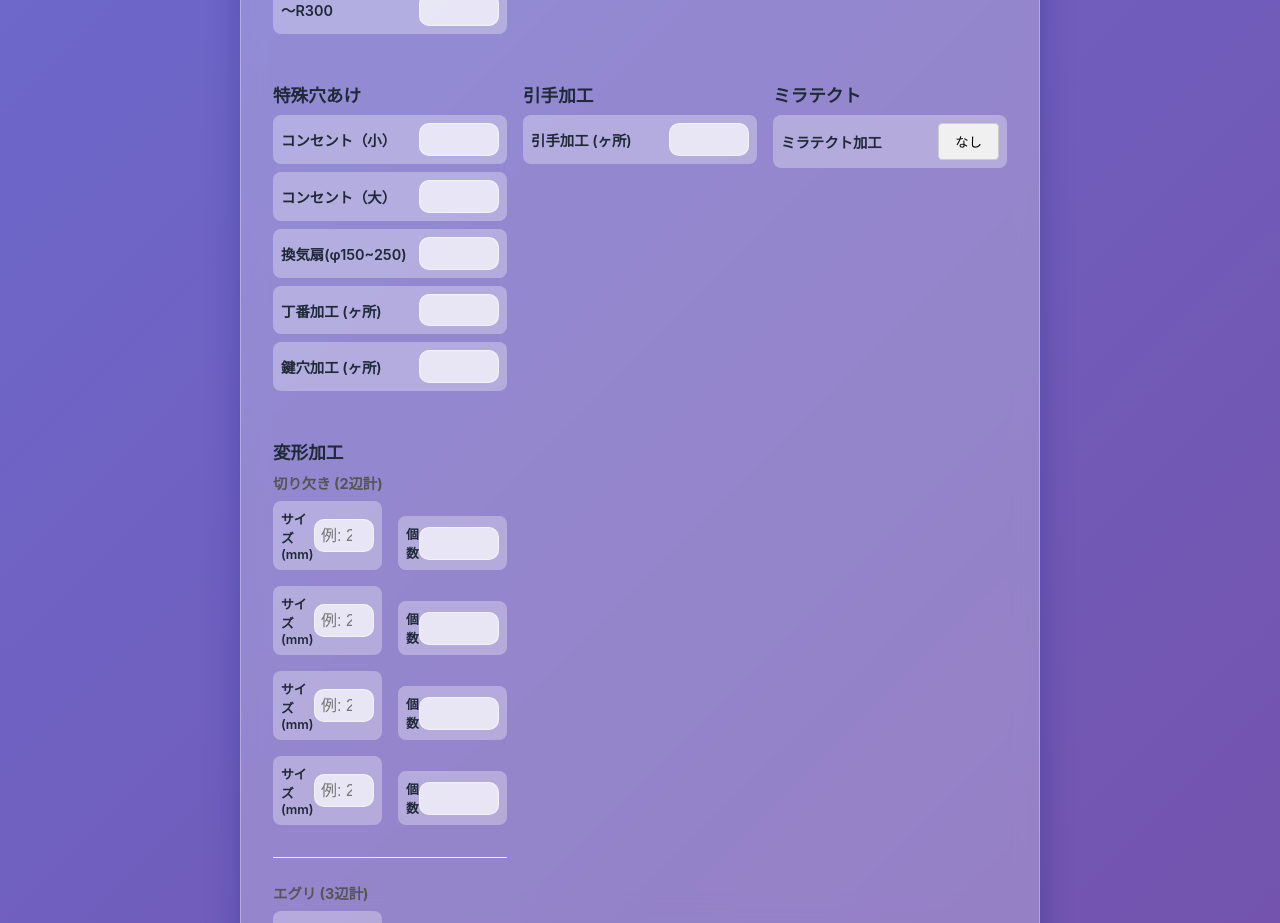
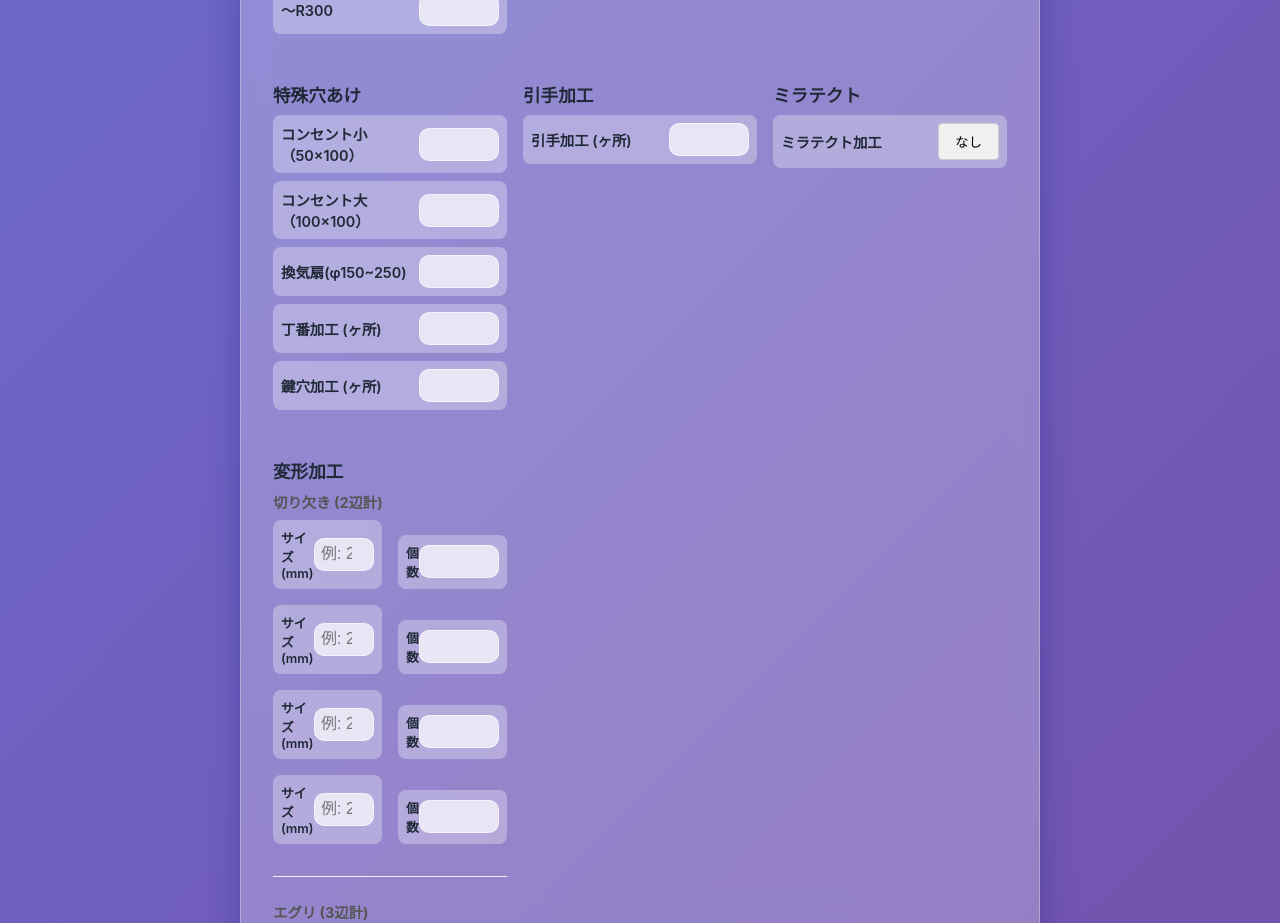
Before and after one commit to tamachan08/glass-cal, a React (Vite) app: page / in a window 1280 px wide. Shown: the part 2400-3323 px from the top of the page. Built offline with nearby package versions, Linux system fonts and the light colour scheme.

Commit message:
Update outlet labels

```diff
--- a/src/components/OptionInputs.tsx
+++ b/src/components/OptionInputs.tsx
@@ -185,11 +185,11 @@ export const OptionInputs: React.FC<OptionInputsProps> = ({ options, onChange })
                 <div>
                     <h3>特殊穴あけ</h3>
                     <div className="option-item">
-                        <label>コンセント（小）</label>
+                        <label>コンセント小（50×100）</label>
                         <input type="number" min="0" value={options.specialProcessing.outletSmall || ''} onChange={e => updateSpecial('outletSmall', Number(e.target.value))} />
                     </div>
                     <div className="option-item">
-                        <label>コンセント（大）</label>
+                        <label>コンセント大（100×100）</label>
                         <input type="number" min="0" value={options.specialProcessing.outletLarge || ''} onChange={e => updateSpecial('outletLarge', Number(e.target.value))} />
                     </div>
                     <div className="option-item">
```
